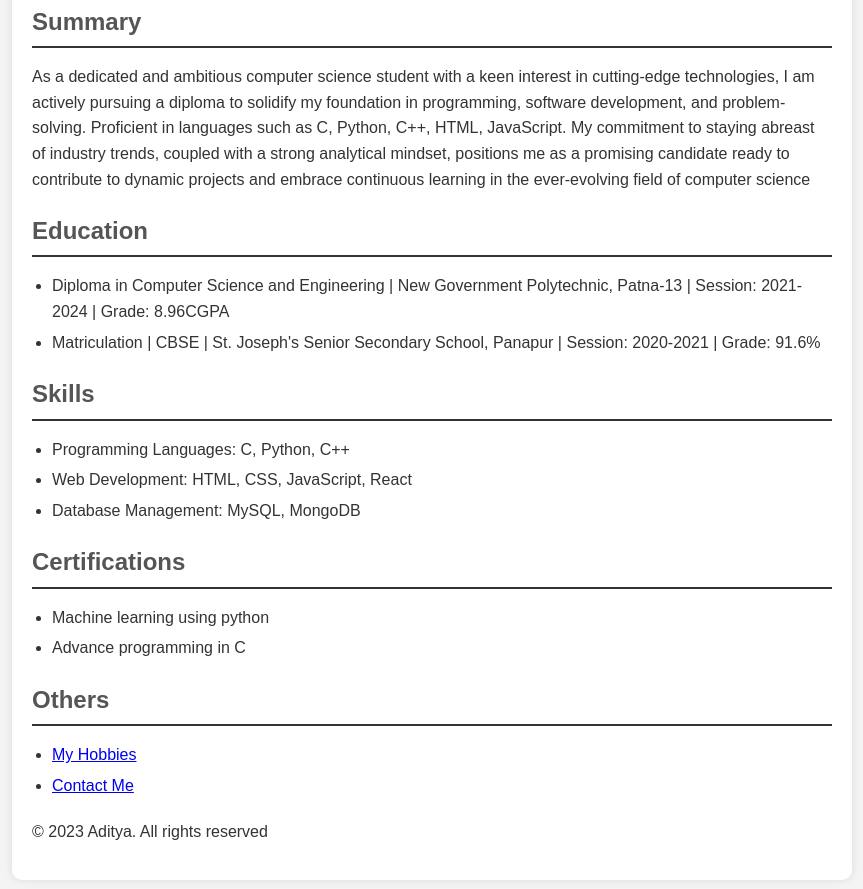
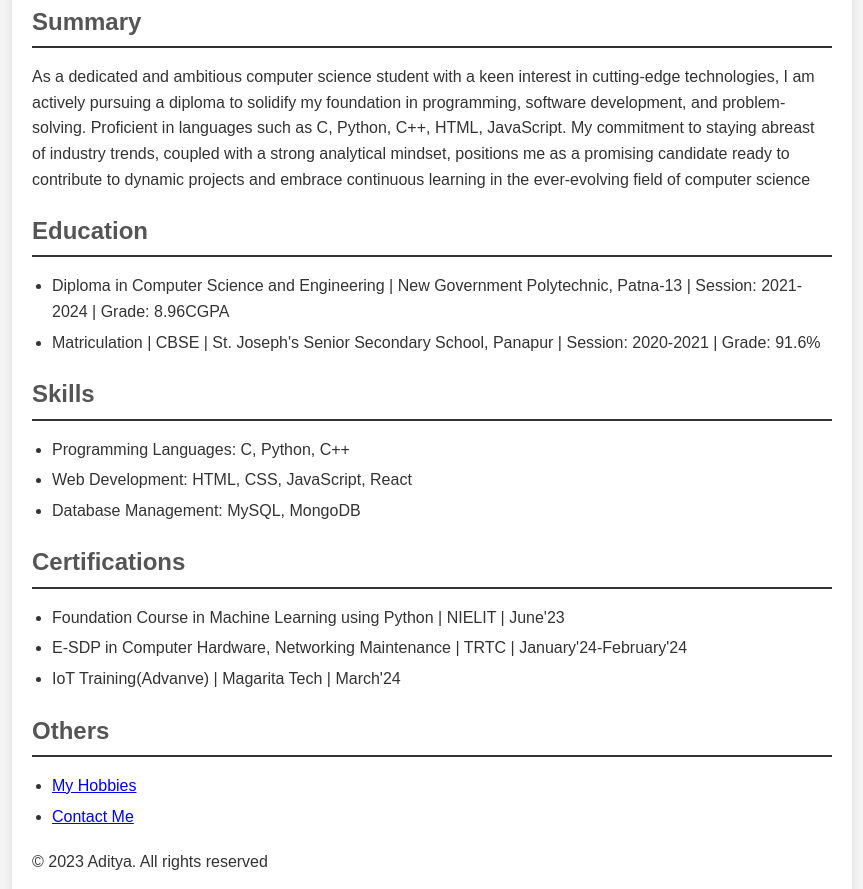
Before and after one commit to developer-adityaSingh/Resume, a plain HTML site: page index.html in a window 1280 px wide. Shown: the part 275-1164 px from the top of the page, without its empty margins (208-1071 px from the left). Drawn offline with Linux system fonts and the light colour scheme.

Commit message:
Update Certificate section in index.html

```diff
--- a/index.html
+++ b/index.html
@@ -59,8 +59,9 @@
 
         <h2>Certifications</h2>
         <ul>
-          <li>Machine learning using python</li>
-          <li>Advance programming in C</li>
+          <li>Foundation Course in Machine Learning using Python | NIELIT | June'23</li>
+          <li>E-SDP in Computer Hardware, Networking Maintenance | TRTC | January'24-February'24</li>
+          <li>IoT Training(Advanve) | Magarita Tech | March'24</li>
         </ul>
       </section>
       <section class="others">
```
